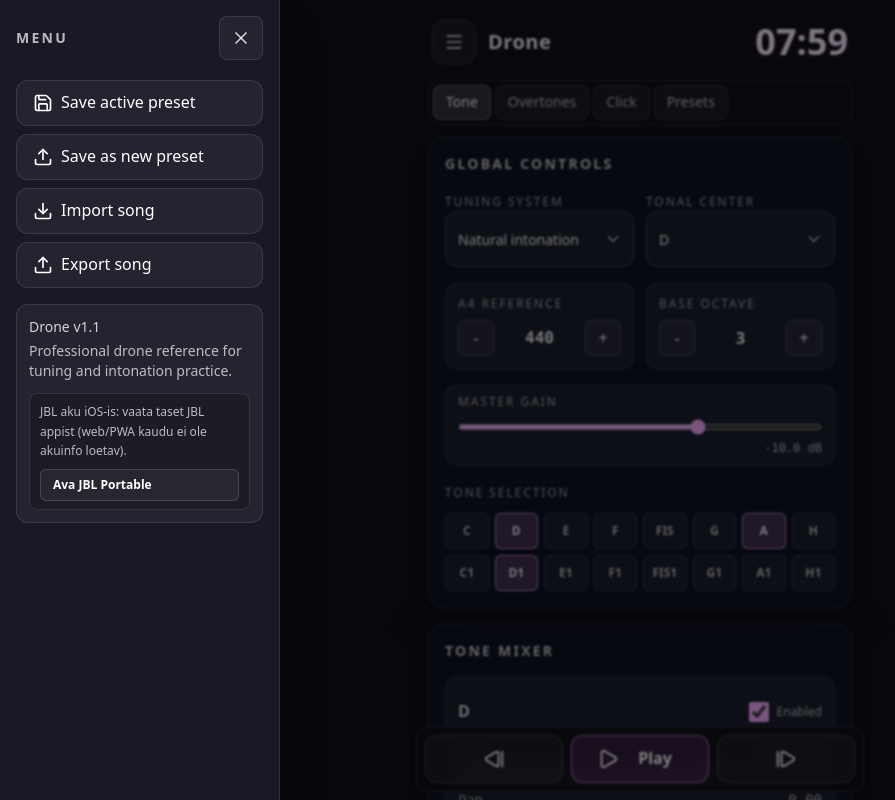
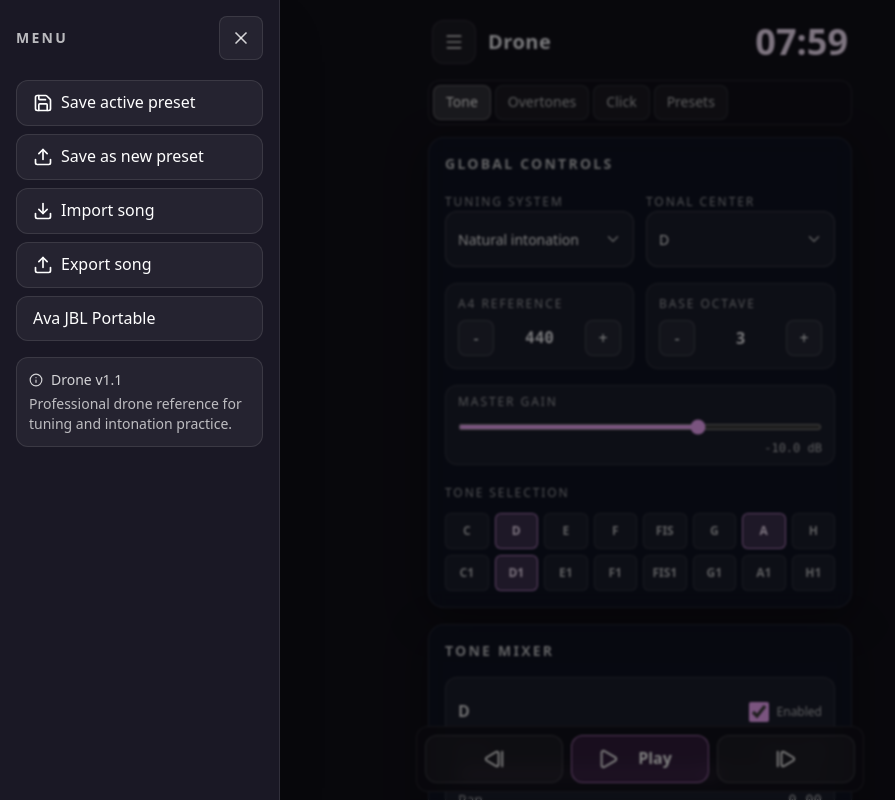
Before and after one commit to margokolar/bourdon-app, a React (Vite) app: page / in a window 1280 px wide. Both pictures are taken after a click on the button 454 px from the left and 42 px from the top of the page. Shown: the top 800 px of the page, without its empty margins (0-895 px from the left). Built offline with nearby package versions, Linux system fonts and the light colour scheme.

Commit message:
Reposition JBL launch action and restore menu info icon.
This moves the JBL Portable button below Export song and brings back the info icon in the app version card.

```diff
--- a/src/App.tsx
+++ b/src/App.tsx
@@ -1,6 +1,7 @@
 import {
   ChevronDown,
   Download,
+  Info,
   Menu,
   Pause,
   Play,
@@ -1109,19 +1110,19 @@ function App() {
                 <Upload size={20} />
                 Export song
               </button>
+              <button
+                type="button"
+                className="button-safe flex min-h-[44px] w-full items-center gap-2 rounded-xl border border-white/10 bg-white/5 px-4 py-3 text-left text-white transition hover:bg-white/10"
+                onClick={openJblPortableApp}
+              >
+                Ava JBL Portable
+              </button>
               <div className="mt-4 rounded-xl border border-white/10 bg-white/5 px-3 py-3 text-sm text-white/70">
-                <div className="mb-1 text-white/80">Drone v{APP_VERSION}</div>
+                <div className="mb-1 flex items-center gap-2 text-white/80">
+                  <Info size={14} />
+                  Drone v{APP_VERSION}
+                </div>
                 <p>Professional drone reference for tuning and intonation practice.</p>
-                <div className="mt-3 rounded-lg border border-white/10 bg-black/20 px-2.5 py-2 text-xs leading-relaxed text-white/70">
-                  JBL aku iOS-is: vaata taset JBL appist (web/PWA kaudu ei ole akuinfo loetav).
-                  <button
-                    type="button"
-                    className="button-safe mt-2 w-full rounded-md border border-white/15 bg-white/5 px-3 py-2 text-left text-xs font-semibold text-white transition hover:bg-white/10"
-                    onClick={openJblPortableApp}
-                  >
-                    Ava JBL Portable
-                  </button>
-                </div>
               </div>
             </div>
           </aside>
```
